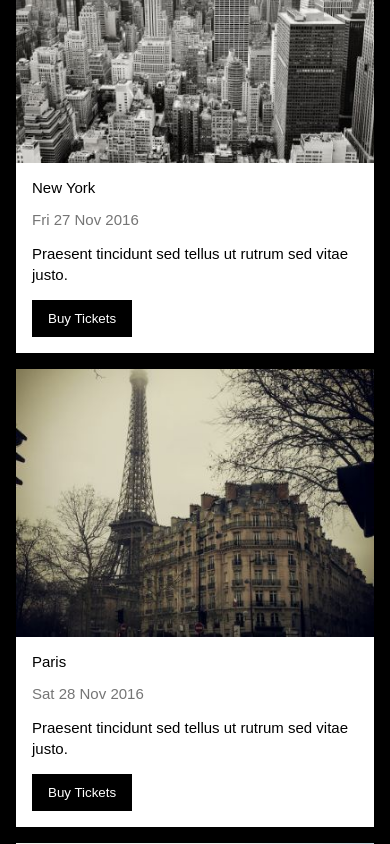
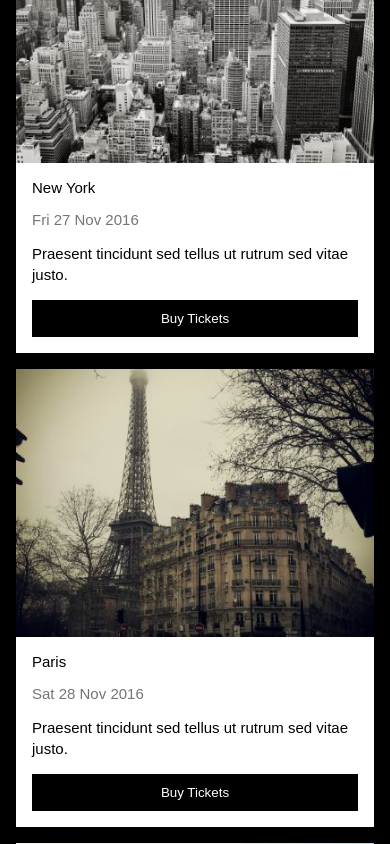
Before and after one commit to tranhiep0610/Band, a plain HTML site: page index.html in a window 390 px wide. Shown: the part 2134-2978 px from the top of the page. Drawn offline with Linux system fonts and the light colour scheme.

Commit message:
Update responsive.css

```diff
--- a/assets/css/responsive.css
+++ b/assets/css/responsive.css
@@ -13,6 +13,7 @@
 
 /* Mobile */
 @media (max-width: 740px) {
+    .s-full-width,
     .s-col-full{
         width: 100% !important;
     }
```
